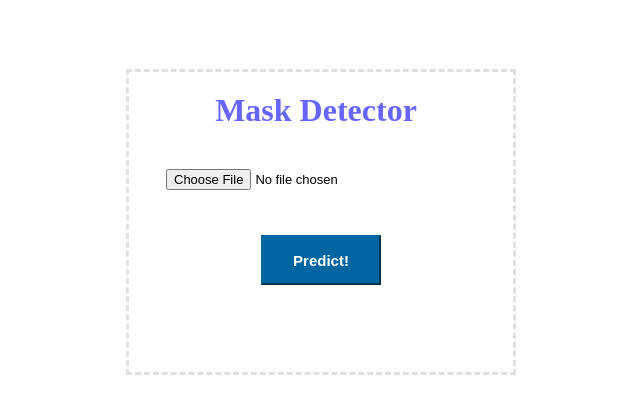
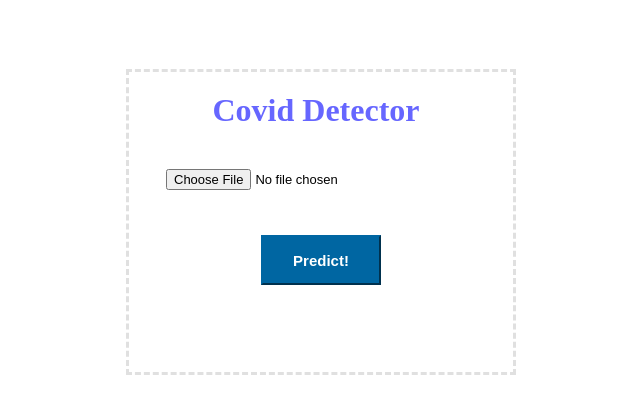
Before and after one commit to Sowmya-20/Covid19-Prediction-from-Chest-X-Rays, a Flask app: page / in a window 1280 px wide. Shown: the part 100-514 px from the top of the page, without its empty margins (319-959 px from the left). Run offline with Flask 2, Linux system fonts and the light colour scheme.

Commit message:
android file added

```diff
--- a/templates/index.html
+++ b/templates/index.html
@@ -179,7 +179,7 @@ html,body{
 
 <form action = "{{url_for('predict')}}" enctype="multipart/form-data" method = "POST">
 <div class = "card">
-		<h1 class="line">Mask Detector</h1>
+		<h1 class="line">Covid Detector</h1>
 		<input class="input100"  type="file" required id="fileName" accept=".png, .jpg, .jpeg , .jfif" onchange="validateFileType()" name="image_file"/>
 		<script type="text/javascript">
 			function validateFileType(){
```
